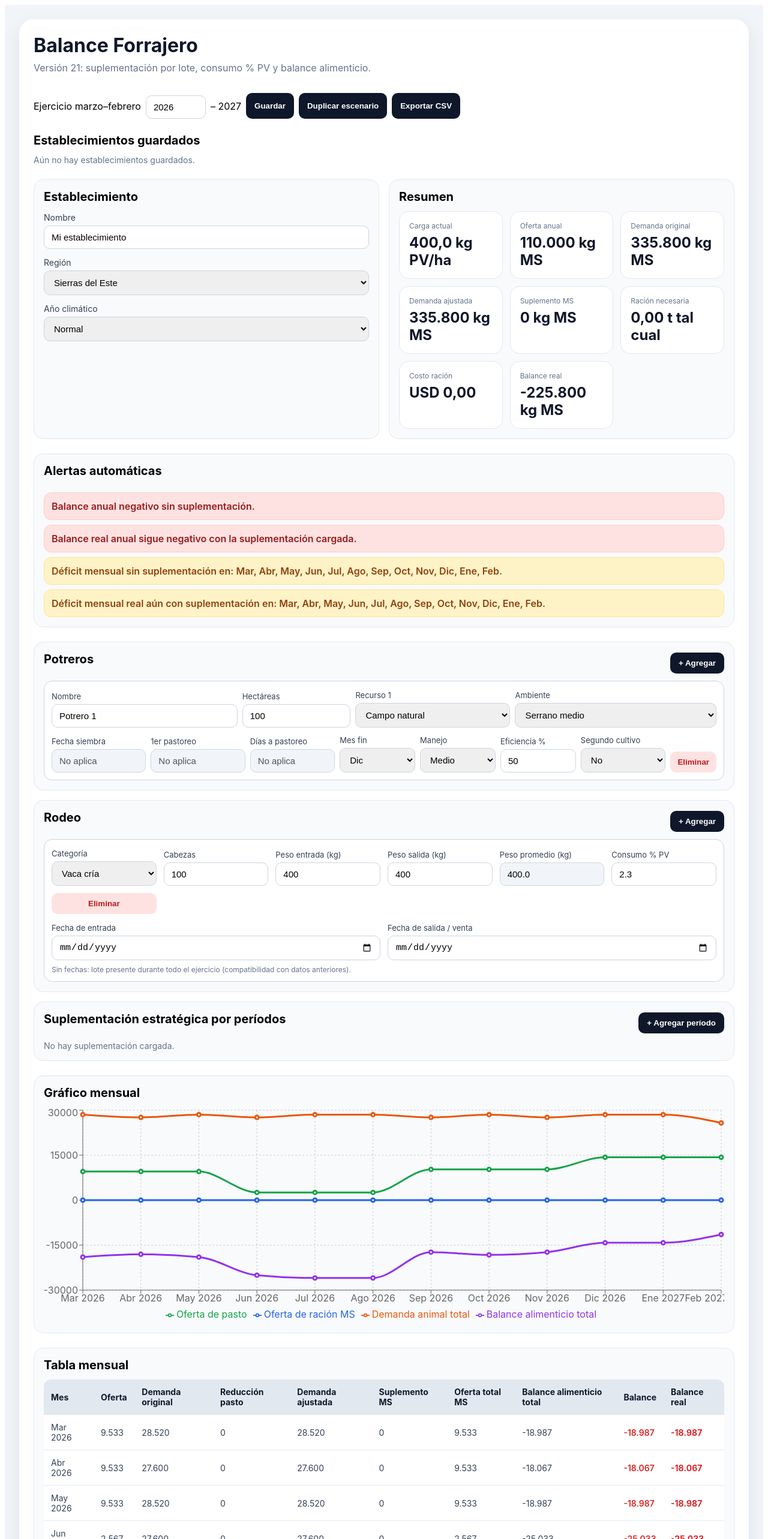
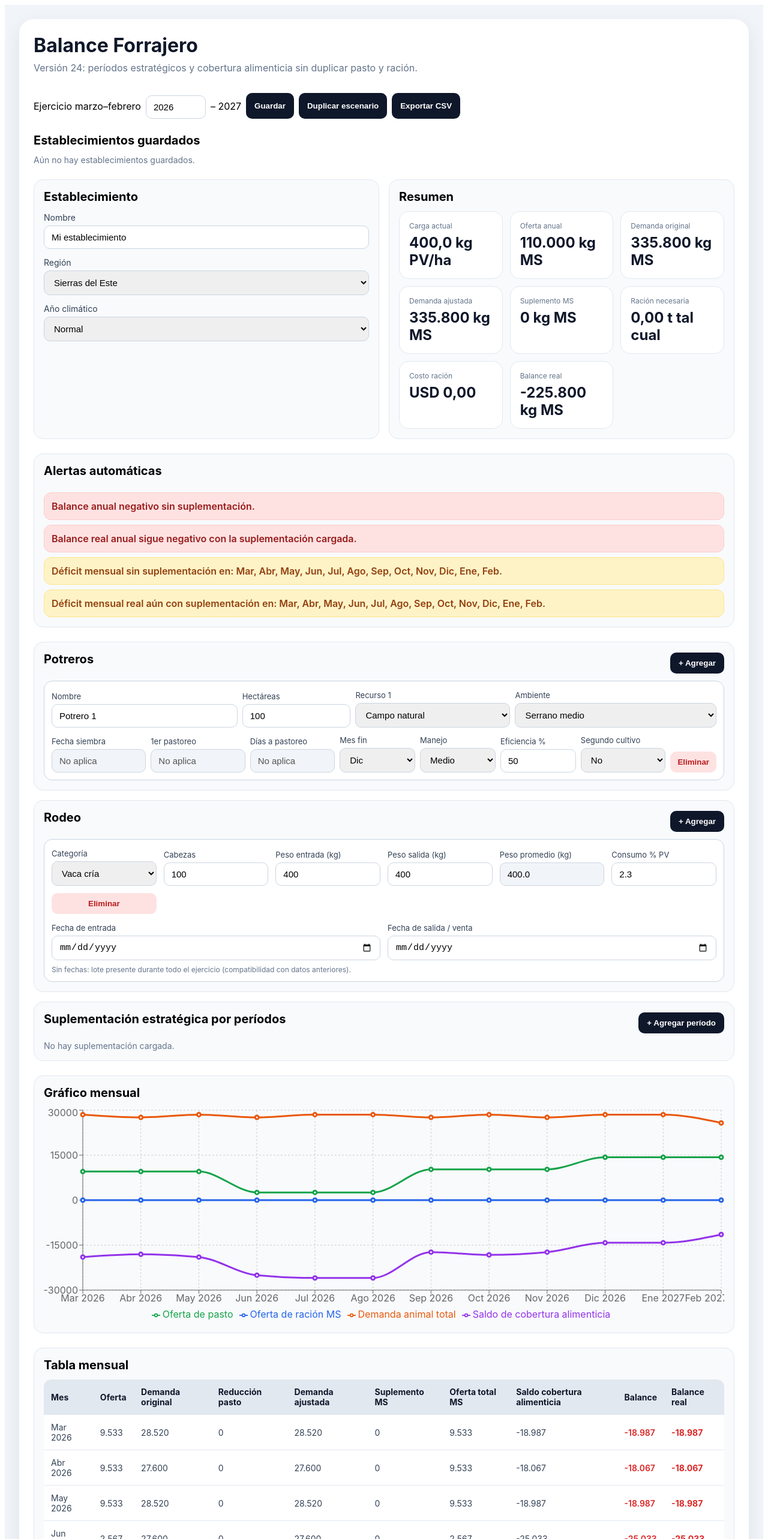
Before and after one commit to Facundo-lp/balance-forrajero, a React (Vite) app: page / in a window 1280 px wide. Shown: the top 2566 px of the page at 60% size. Built offline with nearby package versions, Linux system fonts and the light colour scheme.

Commit message:
Update App.jsx

```diff
--- a/src/App.jsx
+++ b/src/App.jsx
@@ -825,7 +825,14 @@ export default function App() {
     // Balance de alimentos en MS: no aplicar sustitución aquí porque la
     // demanda original ya representa el consumo total de MS estimado.
     const totalFeedOfferByMonth = MONTHS.map((_, i) => offerByMonth[i] + supplementDmByMonth[i]);
-    const totalFeedBalanceByMonth = MONTHS.map((_, i) => totalFeedOfferByMonth[i] - demandByMonth[i]);
+    // Balance de cobertura real: no atribuir pasto a animales que están
+    // exclusivamente a ración ni convertir exceso de ración en pasto.
+    // El excedente de pasto se informa por separado como saldo pastoril.
+    const coveredPastureByMonth = MONTHS.map((_, i) => Math.min(offerByMonth[i], adjustedDemandByMonth[i]));
+    const coveredRationByMonth = MONTHS.map((_, i) => Math.min(supplementDmByMonth[i], pastureReductionByMonth[i]));
+    const totalFeedBalanceByMonth = MONTHS.map((_, i) =>
+      coveredPastureByMonth[i] + coveredRationByMonth[i] - demandByMonth[i]
+    );
 
     const annualOffer = offerByMonth.reduce((a, b) => a + b, 0);
     const annualDemand = demandByMonth.reduce((a, b) => a + b, 0);
@@ -937,7 +944,7 @@ export default function App() {
               Balance Forrajero
             </h1>
             <p style={{ color: "#64748b", marginTop: 8 }}>
-              Versión 21: suplementación por lote, consumo % PV y balance alimenticio.
+              Versión 24: períodos estratégicos y cobertura alimenticia sin duplicar pasto y ración.
             </p>
           </div>
 
@@ -1319,7 +1326,7 @@ export default function App() {
                         <SummaryCard title="Ración total (t MS)" value={formatNumber(stats.totalDm/1000,2)}/>
                         <SummaryCard title="Costo total (USD)" value={formatNumber(stats.cost,2)}/>
                       </div>
-                      {s.feedingMode === "complete" && <div style={{color:"#92400e",fontSize:12,marginTop:8}}>100% ración elimina la demanda pastoril del lote en ese período. Verificá que la dieta completa aporte fibra efectiva y nutrientes adecuados.</div>}
+                      {s.feedingMode === "complete" && <div style={{color:"#92400e",fontSize:12,marginTop:8}}>100% ración elimina la demanda pastoril del lote en ese período. Si la ración aporta menos MS que la demanda animal, la diferencia figurará como déficit. Verificá fibra efectiva y nutrientes adecuados.</div>}
                     </div>
                   );})
                 )}
@@ -1341,7 +1348,7 @@ export default function App() {
                 <Line type="monotone" dataKey="oferta" name="Oferta de pasto" stroke="#16a34a" strokeWidth={3} />
                 <Line type="monotone" dataKey="racion" name="Oferta de ración MS" stroke="#2563eb" strokeWidth={3} />
                 <Line type="monotone" dataKey="demanda" name="Demanda animal total" stroke="#ea580c" strokeWidth={3} />
-                <Line type="monotone" dataKey="balanceAlimenticio" name="Balance alimenticio total" stroke="#9333ea" strokeWidth={3} />
+                <Line type="monotone" dataKey="balanceAlimenticio" name="Saldo de cobertura alimenticia" stroke="#9333ea" strokeWidth={3} />
               </LineChart>
             </ResponsiveContainer>
           </div>
@@ -1360,7 +1367,7 @@ export default function App() {
                   <th style={thStyle}>Demanda ajustada</th>
                   <th style={thStyle}>Suplemento MS</th>
                   <th style={thStyle}>Oferta total MS</th>
-                  <th style={thStyle}>Balance alimenticio total</th>
+                  <th style={thStyle}>Saldo cobertura alimenticia</th>
                   <th style={thStyle}>Balance</th>
                   <th style={thStyle}>Balance real</th>
                 </tr>
```
